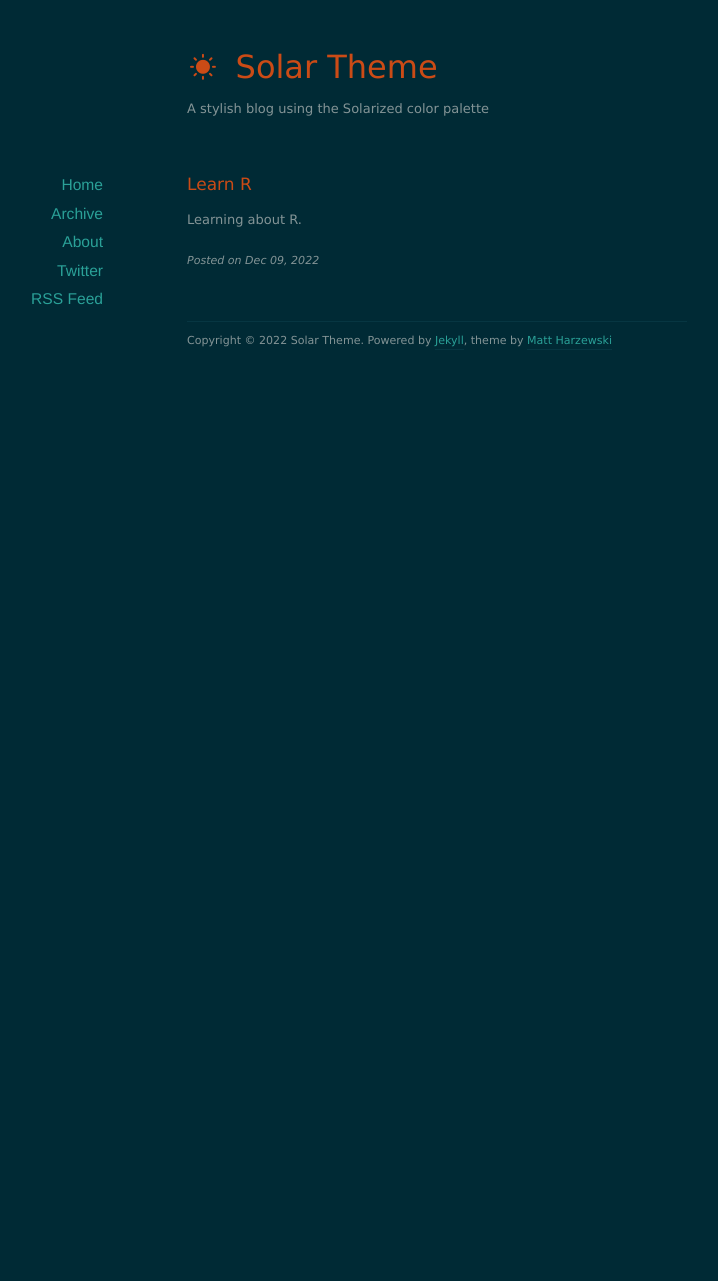
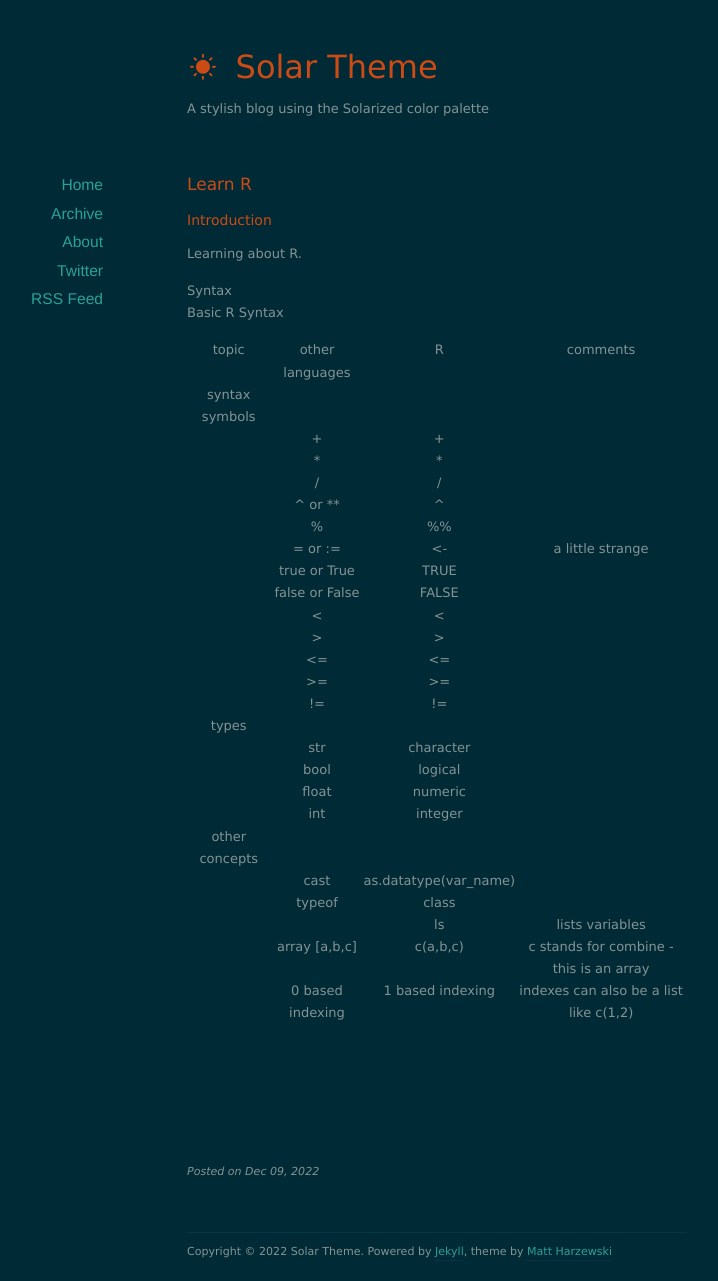
Before and after one commit to shashwat-r/shashwat-r.github.io, a Jekyll site: the page built from _posts/2022-12-10-learn-r.markdown, in a window 1280 px wide. Shown: the whole page, without its empty margins (203-921 px from the left). Built offline with Jekyll 4.4.1, drawn with Linux system fonts in a browser that asks for light colours; nearby versions of some CDN libraries; before the commit the page ends 900 px from its top, so only the background shows below that.

Commit message:
Update 2022-12-10-learn-r.markdown

```diff
--- a/_posts/2022-12-10-learn-r.markdown
+++ b/_posts/2022-12-10-learn-r.markdown
@@ -5,4 +5,46 @@ date:   2022-12-09 18:26:00
 categories: learn R
 ---
 
+### Introduction
+
 Learning about R.
+
+#### Syntax
+
+Basic R Syntax
+
+|topic|other languages|R|comments|
+|:---:|:---:|:---:|:---:|
+|syntax symbols|
+||+|+|
+||-|-|
+||*|*|
+||/|/|
+||^ or **|^|
+||%|%%|
+||= or :=|<-|a little strange|
+||true or True|TRUE|
+||false or False|FALSE|
+||<|<|
+||>|>|
+||<=|<=|
+||>=|>=|
+||==|==|
+||!=|!=|
+|types|
+||str|character|
+||bool|logical|
+||float|numeric|
+||int|integer|
+|other concepts|
+||cast|as.datatype(var_name)|
+||typeof|class|
+|||ls|lists variables|
+||array [a,b,c]|c(a,b,c)|c stands for combine - this is an array|
+||0 based indexing|1 based indexing|indexes can also be a list like c(1,2)|
+||||
+||||
+||||
+||||
+||||
+||||
```
